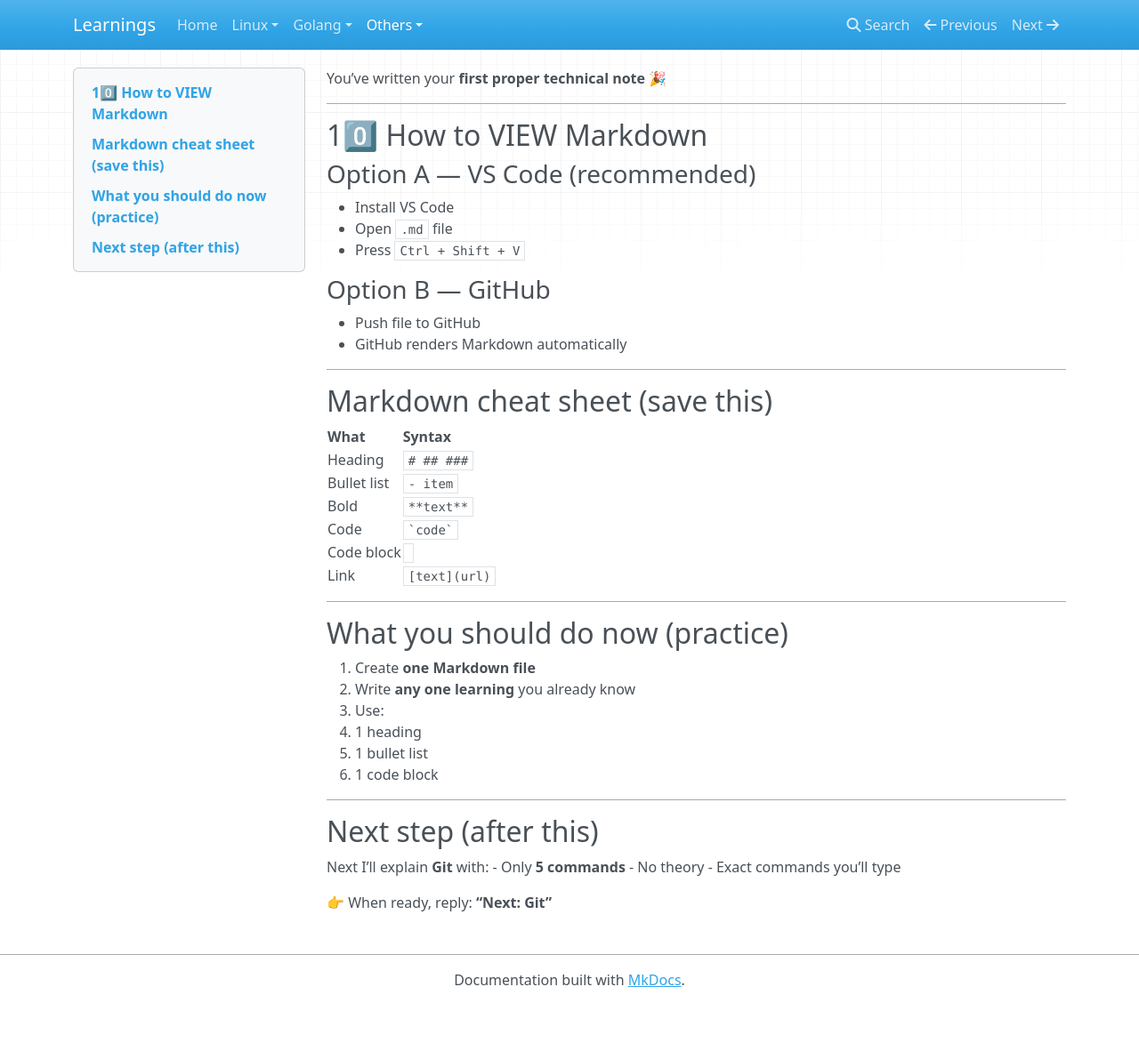
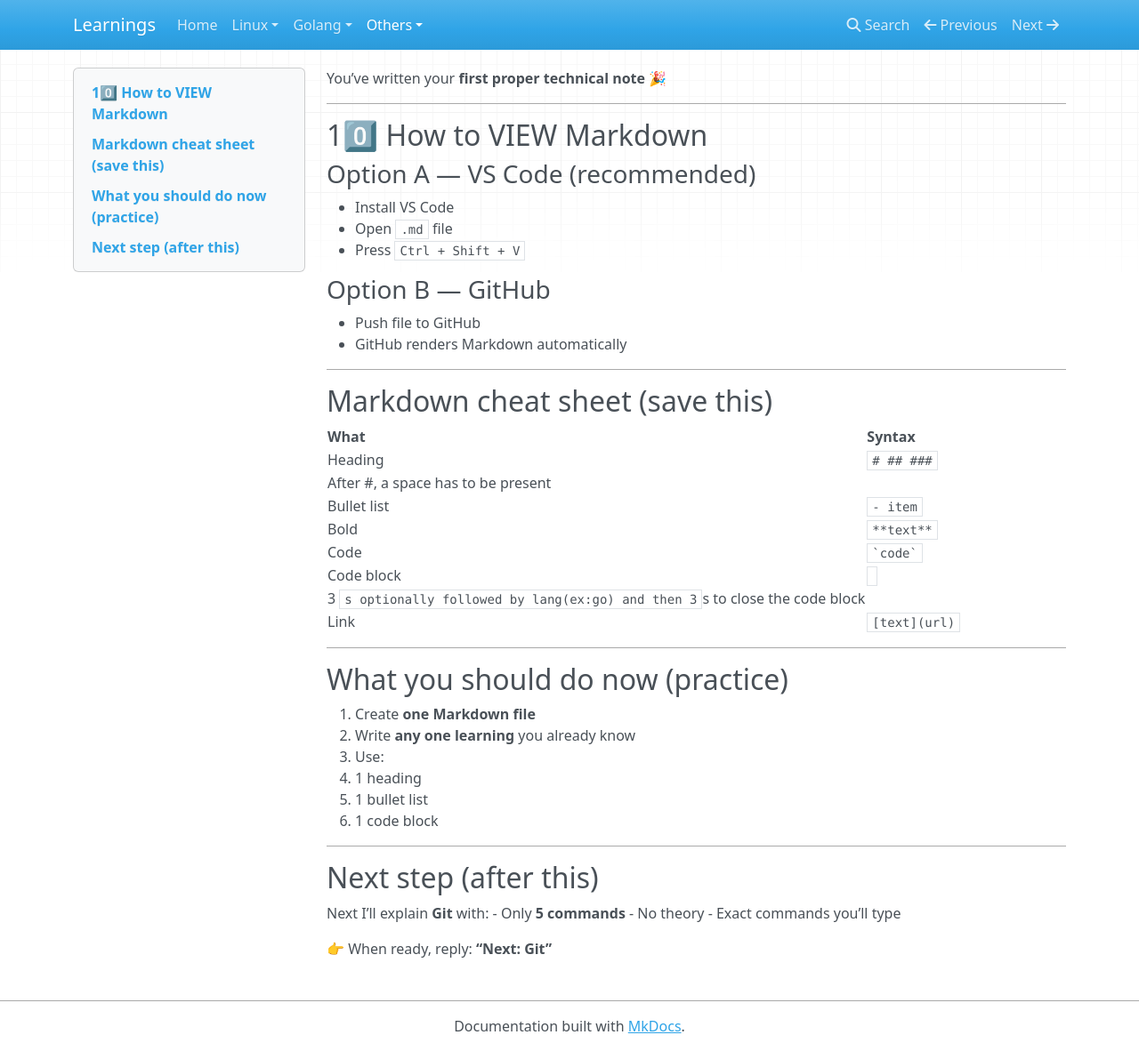
Before and after one commit to githubfordevops/Learnings, an MkDocs documentation site: the page built from docs/others/Helpfile.md, in a window 1280 px wide and 1182 px high. Shown: the whole window at 89% size. Built offline with MkDocs 1.6.1, drawn with Linux system fonts in a browser that asks for light colours; nearby versions of some CDN libraries.

Commit message:
Update Helpfile with syntax notes
Clarify syntax requirements for headings and code blocks.

````diff
--- a/docs/others/Helpfile.md
+++ b/docs/others/Helpfile.md
@@ -21,10 +21,12 @@ You’ve written your **first proper technical note** 🎉
 | What | Syntax |
 |---|---|
 Heading | `# ## ###` |
+After #, a space has to be present
 Bullet list | `- item` |
 Bold | `**text**` |
 Code | `` `code` `` |
 Code block | ``` ``` |
+3 `s optionally followed by lang(ex:go) and then 3`s to close the code block
 Link | `[text](url)` |
 
 ---
````
